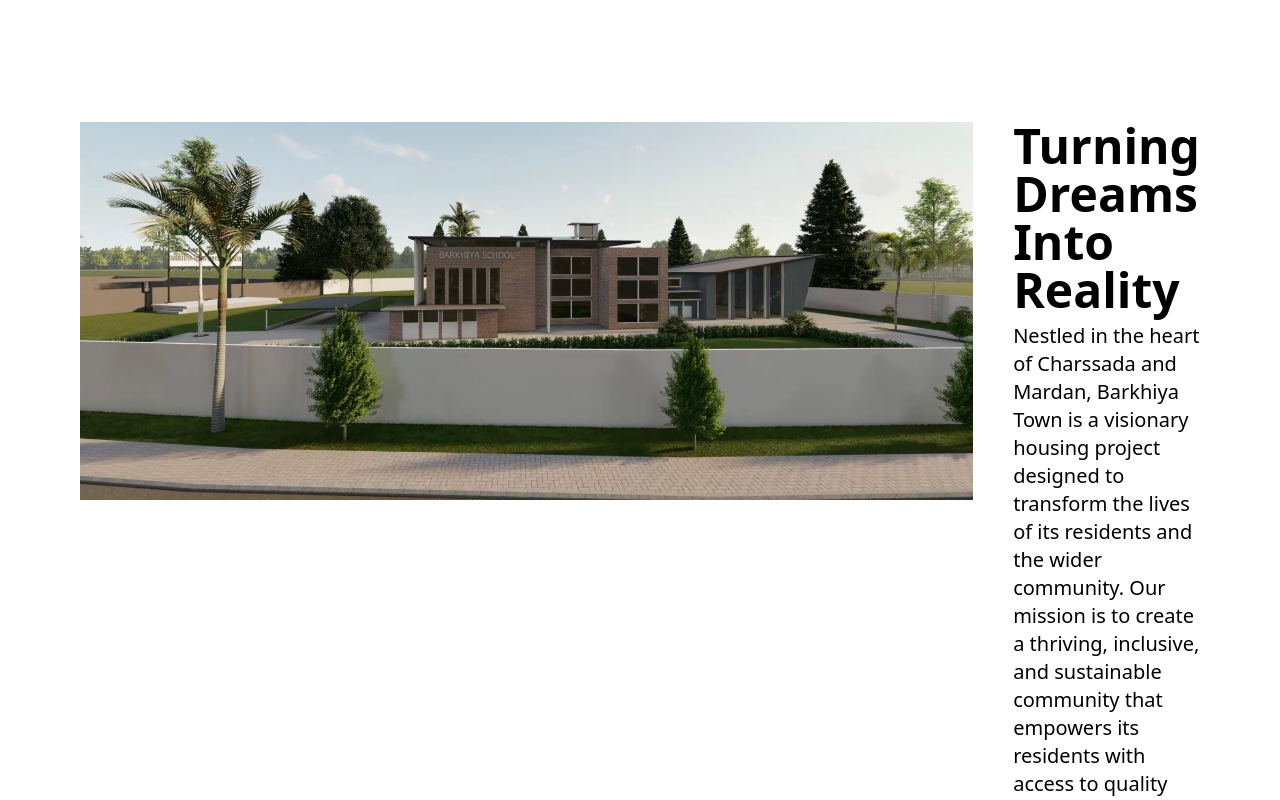
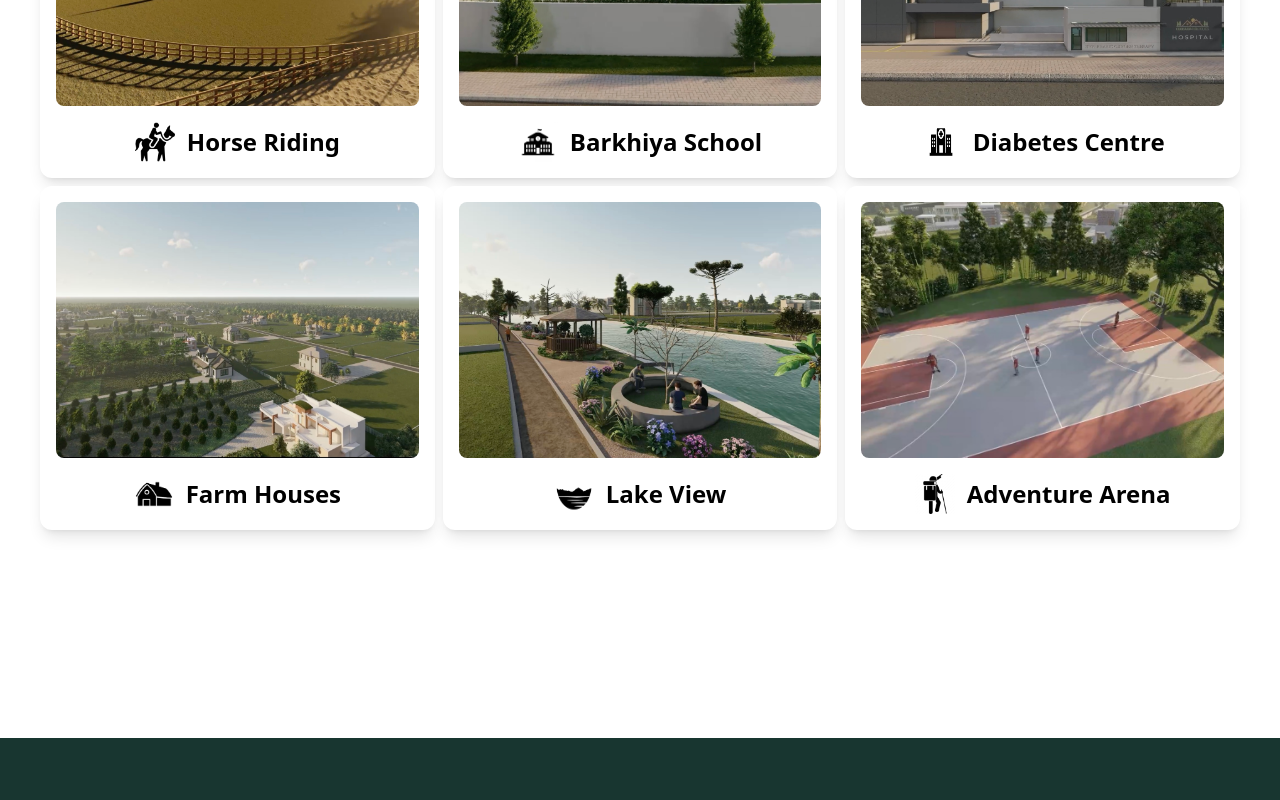
Before and after one commit to zeeshan038/BarkhiyaTown, a React (Vite) app: page / in a window 1280 px wide. Shown: the part 640-1440 px from the top of the page. Built offline with nearby package versions, Linux system fonts and the light colour scheme.

Commit message:
Isuues fixed

```diff
--- a/src/Pages/Projects.jsx
+++ b/src/Pages/Projects.jsx
@@ -1,21 +1,31 @@
 import React from "react";
 import { motion } from "framer-motion";
-import horseRide from "../../public/horseRide.jpeg"
-import horseRideicon from '../../public/horse-ridingIcon.png'
-import school from '../../public/schooll.jpeg'
-import schoolicon from '../../public/schoolicon.jpg'
-import hospital from '../../public/hospital.jpeg'
-import hospitalicon from '../../public/hospital.png'
-import farmHouse from '../../public/FarmHouse.jpeg'
-import farmHouseicon from '../../public/farmHouse-icon.png'
-import lakeView from '../../public/lake-view2.jpeg'
-import lakeViewicon from '../../public/lakeView.png'
-import adventure from '../../public/Arena2.jpeg'
-import adventureicon from '../../public/adventure.png'
-import logo from '../../public/logo.png'
+import horseRide from "../../public/horseRide.jpeg";
+import horseRideicon from "../../public/horse-ridingIcon.png";
+import school from "../../public/schooll.jpeg";
+import schoolicon from "../../public/schoolicon.jpg";
+import hospital from "../../public/hospital.jpeg";
+import hospitalicon from "../../public/hospital.png";
+import farmHouse from "../../public/FarmHouse.jpeg";
+import farmHouseicon from "../../public/farmHouse-icon.png";
+import lakeView from "../../public/lake-view2.jpeg";
+import lakeViewicon from "../../public/lakeView.png";
+import adventure from "../../public/Arena2.jpeg";
+import adventureicon from "../../public/adventure.png";
+import logo from "../../public/logo.png";
+
+const projects = [
+    { title: "Horse Riding", image: horseRide, icon: horseRideicon },
+    { title: "Barkhiya School", image: school, icon: schoolicon },
+    { title: "Diabetes Centre", image: hospital, icon: hospitalicon },
+    { title: "Farm Houses", image: farmHouse, icon: farmHouseicon },
+    { title: "Lake View", image: lakeView, icon: lakeViewicon },
+    { title: "Adventure Arena", image: adventure, icon: adventureicon },
+];
+
 const Projects = () => {
     return (
-        <div className="mt-20 mx-auto flex flex-col gap-3 justify-center items-center">
+        <div className="mt-20 mx-auto flex flex-col gap-6 justify-center items-center px-4 md:px-10">
             {/* Heading Animation */}
             <motion.h1
                 className="text-3xl lg:text-5xl text-center font-bold relative"
@@ -34,7 +44,7 @@ const Projects = () => {
 
             {/* Paragraph Animation */}
             <motion.p
-                className="max-w-7xl px-4 mt-8 text-lg text-center"
+                className="max-w-7xl px-4 mt-6 text-lg text-center"
                 initial={{ opacity: 0, y: 10 }}
                 whileInView={{ opacity: 1, y: 0 }}
                 transition={{ duration: 0.6, ease: "easeOut", delay: 0.2 }}
@@ -44,86 +54,33 @@ const Projects = () => {
                 living meets comfort and convenience. Our ongoing and upcoming projects
                 aim to enhance the lifestyle of residents by offering top-tier housing
                 options, community amenities, and beautifully designed infrastructure.
-                Located in the heart of Peshawar, Barkhiya Town is set to become a prime
-                residential hub, blending luxury with practicality. Stay tuned as we
-                continue to shape the future of our vibrant community, with more
-                projects on the horizon to serve your needs and elevate your living
-                experience.
             </motion.p>
 
             {/* Project Cards */}
-           <div className="flex flex-col-reverse md:flex-row items-start gap-10 p-10  md:p-20 justify-center mt-32 md:mt-52">
-                 {/* Image Animation - Slides from Left */}
+            <div className="grid grid-cols-1 md:grid-cols-2 lg:grid-cols-3 gap-2 mt-10">
+                {projects.map((project, index) => (
                     <motion.div
-                   initial={{ opacity: 0, x: -100 }}
-                   whileInView={{ opacity: 1, x: 0 }}
-                   transition={{ duration: 0.8, ease: "easeOut" }}
-                   viewport={{ once: false }} // Animates every time it comes into view
+                        key={index}
+                        className="bg-white shadow-lg rounded-xl overflow-hidden p-4 flex flex-col items-center text-center"
+                        initial={{ opacity: 0, y: 50 }}
+                        whileInView={{ opacity: 1, y: 0 }}
+                        transition={{ duration: 0.8, ease: "easeOut", delay: index * 0.2 }}
+                        viewport={{ once: true }}
                     >
                         <img
-                     src={school}
-                     alt="About Barkhiya"
-
-                     className="w-full "
-
+                            src={project.image}
+                            alt={project.title}
+                            className="w-full h-64 object-cover rounded-lg"
                         />
+                        <div className="flex items-center gap-3 mt-4">
+                            <img src={project.icon} alt="icon" className="h-10 w-10" />
+                            <h2 className="text-2xl font-semibold">{project.title}</h2>
+                        </div>
                     </motion.div>
-
-                 {/* Text Content Animation - Slides from Right */}
-                 <motion.div
-                   initial={{ opacity: 0, x: 100 }}
-                   whileInView={{ opacity: 1, x: 0 }}
-                   transition={{ duration: 0.8, ease: "easeOut", delay: 0.2 }}
-                   viewport={{ once: false }}
-                 >
-                   <h1 className="text-5xl font-bold">Turning Dreams Into Reality</h1>
-                   <p className="max-w-2xl text-xl mt-2 space-y-2">
-                     Nestled in the heart of Charssada and Mardan, Barkhiya Town is a
-                     visionary housing project designed to transform the lives of its
-                     residents and the wider community. Our mission is to create a
-                     thriving, inclusive, and sustainable community that empowers its
-                     residents with access to quality education, economic opportunities,
-                     and modern amenities.
-                   </p>
-                 </motion.div>
+                ))}
             </div>
-
         </div>
     );
 };
 
-// Project Data
-const projects = [
-    {
-        title: "Horse Riding",
-        image: horseRide,
-        icon: horseRideicon,
-    },
-    {
-        title: "Barkhiya School",
-        image: school,
-        icon: schoolicon,
-    },
-    {
-        title: "Diabetes Centre",
-        image: hospital,
-        icon: hospitalicon,
-    },
-    {
-        title: "Farm Houses",
-        image: farmHouse,
-        icon: farmHouseicon,
-    },
-    {
-        title: "Lake View",
-        image: lakeView,
-        icon: lakeViewicon,
-    },
-    {
-        title: "Adventure Arena",
-        image: adventure,
-        icon: adventureicon,
-    },
-];
-
 export default Projects;
```
Lines whose indentation alone changed are shown as unchanged.
